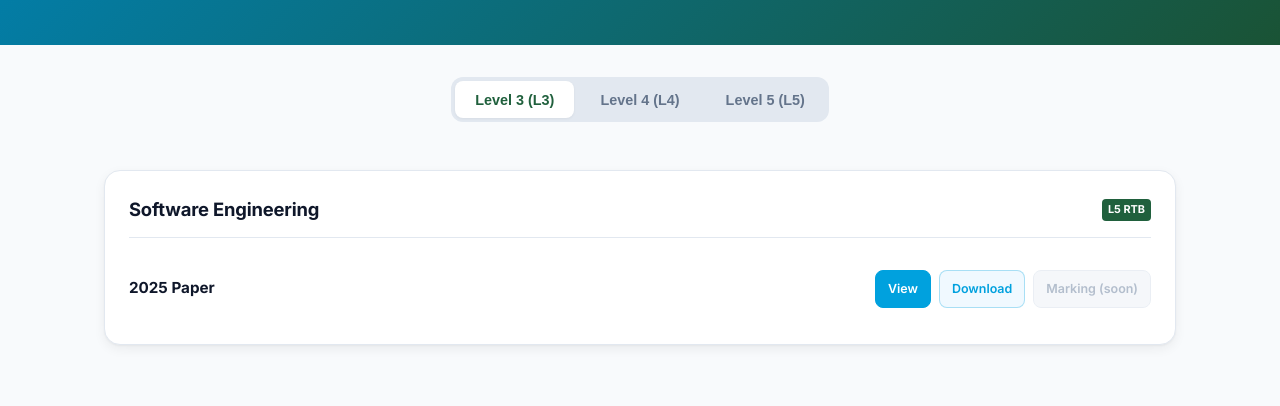
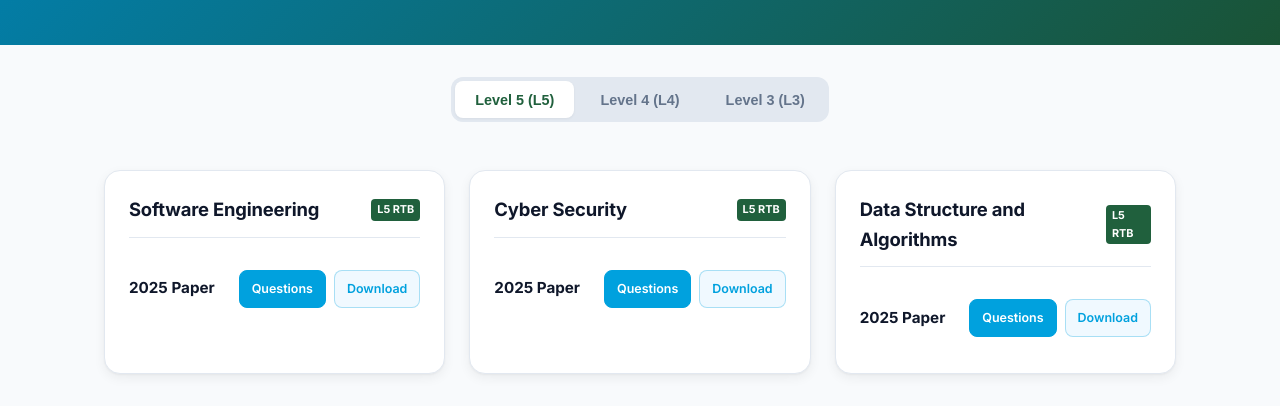
Before and after one commit to keynngirinhuti-lab/rwandaprep, a plain HTML site: page tvet.html in a window 1280 px wide. Shown: the part 287-693 px from the top of the page. Drawn offline with Linux system fonts and the light colour scheme.

Commit message:
make a national exam paper folder to stop using google drive , starting with tvet

```diff
--- a/tvet.html
+++ b/tvet.html
@@ -47,9 +47,9 @@
        ========================================== -->
     <section class="level-switcher-section">
         <div class="switcher-container">
-            <button class="level-btn active">Level 3 (L3)</button>
+            <button class="level-btn active">Level 5 (L5)</button>
             <button class="level-btn">Level 4 (L4)</button>
-            <button class="level-btn">Level 5 (L5)</button>
+            <button class="level-btn">Level 3 (L3)</button>
         </div>
     </section>
 
@@ -58,12 +58,12 @@
        ========================================== -->
     <main class="subject-grid-section">
 
-        <!-- LEVEL 3 CONTENT -->
-        <div id="P6-content" class="level-content" style="display: block;">
+        <!-- LEVEL 5 CONTENT -->
+        <div id="s6-content" class="level-content" style="display: block;">
             <div class="subject-grid">
 
                 <!-- Trade Card 1 -->
-                <article class="subject-card" data-keywords="software development programming coding l3 tvet">
+                <article class="subject-card" data-keywords="software development,Engineering  l5 tvet T2-149">
                     <div class="card-header">
                         <h3>Software Engineering</h3>
                         <span class="badge-mock">L5 RTB</span>
@@ -72,9 +72,8 @@
                         <li>
                             <span class="year">2025 Paper</span>
                             <div class="actions">
-                                <a href="https://drive.google.com/file/d/1UHPZSdI8PT1hpn1pGheMymdarzBHn15J/view?usp=sharing" class="download-link view" target="_blank">View</a>
-                                <a href="https://drive.google.com/uc?export=download&confirm=1&id=1UHPZSdI8PT1hpn1pGheMymdarzBHn15J" download class="download-link download">Download</a>
-                                <a href="#" class="download-link scheme">Marking (soon)</a>
+                                <a href="National exam papers/tvet l5/T2-149__Software_Engineering.pdf" class="download-link view" target="_blank">Questions</a>
+                                <a href="National exam papers/tvet l5/T2-149__Software_Engineering.pdf" download class="download-link download">Download</a>
                             </div>
                         </li>
                         <!--
@@ -91,6 +90,70 @@
                 </article>
 
                 <!-- Trade Card 2 -->
+                <article class="subject-card" data-keywords="cyber security l5 tvet T2-145">
+                    <div class="card-header">
+                        <h3>Cyber Security</h3>
+                        <span class="badge-mock">L5 RTB</span>
+                    </div>
+                    <ul class="paper-list">
+                        <li>
+                            <span class="year">2025 Paper</span>
+                            <div class="actions">
+                                <a href="National exam papers/tvet l5/T2-145__Cyber_Security.pdf" class="download-link view" target="_blank">Questions</a>
+                                <a href="National exam papers/tvet l5/T2-145__Cyber_Security.pdf" download class="download-link download">Download</a>
+                            </div>
+                        </li>
+                        <!--
+                        <li>
+                            <span class="year">2024 Paper</span>
+                            <div class="actions">
+                                <a href="papers/tvet/l3-sd-2022.pdf" class="download-link view" target="_blank">View</a>
+                                <a href="papers/tvet/l3-sd-2022.pdf" download class="download-link download">Download</a>
+                                <a href="schemes/tvet/l3-sd-2022-scheme.pdf" class="download-link scheme">Scheme</a>
+                            </div>
+                        </li>
+                        -->
+                    </ul>
+                </article>
+
+                <!-- Trade Card 3 -->
+                <article class="subject-card" data-keywords="data structure and algorithms l5 tvet T2-146">
+                    <div class="card-header">
+                        <h3>Data Structure and Algorithms</h3>
+                        <span class="badge-mock">L5 RTB</span>
+                    </div>
+                    <ul class="paper-list">
+                        <li>
+                            <span class="year">2025 Paper</span>
+                            <div class="actions">
+                                <a href="National exam papers/tvet l5/T2-146__Data_Structure_and_Algorithms.pdf" class="download-link view" target="_blank">Questions</a>
+                                <a href="National exam papers/tvet l5/T2-146__Data_Structure_and_Algorithms.pdf" download class="download-link download">Download</a>
+                            </div>
+                        </li>
+                        <!--
+                        <li>
+                            <span class="year">2024 Paper</span>
+                            <div class="actions">
+                                <a href="papers/tvet/l3-sd-2022.pdf" class="download-link view" target="_blank">View</a>
+                                <a href="papers/tvet/l3-sd-2022.pdf" download class="download-link download">Download</a>
+                                <a href="schemes/tvet/l3-sd-2022-scheme.pdf" class="download-link scheme">Scheme</a>
+                            </div>
+                        </li>
+                        -->
+                    </ul>
+                </article>
+
+            </div>
+        </div>
+
+        <!-- LEVEL 4 CONTENT -->
+       <div id="s3-content" class="level-content" style="display: block;">
+            <div class="subject-grid">
+
+                <!-- Trade Card 1 -->
+
+
+                <!-- Trade Card 2 -->
 
 
                 <!-- Trade Card 3 -->
@@ -99,11 +162,20 @@
             </div>
         </div>
 
-        <!-- LEVEL 4 CONTENT -->
+        <!-- LEVEL 3 CONTENT -->
+         <div id="p6-content" class="level-content" style="display: block;">
+            <div class="subject-grid">
+
+                <!-- Trade Card 1 -->
+
+                <!-- Trade Card 2 -->
 
 
-        <!-- LEVEL 5 CONTENT -->
+                <!-- Trade Card 3 -->
 
+
+            </div>
+        </div>
 
         <!-- Missing Paper Trigger Button -->
         <div class="request-container">
```
Also changed, not shown: 10 other files.
